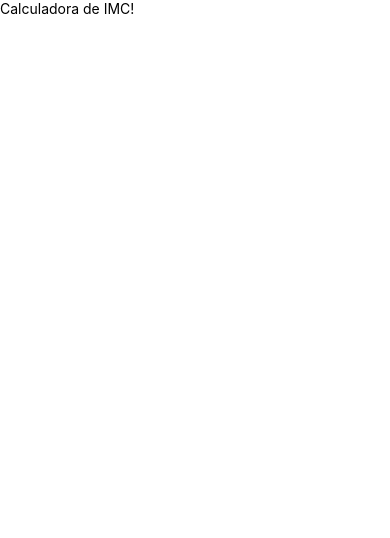
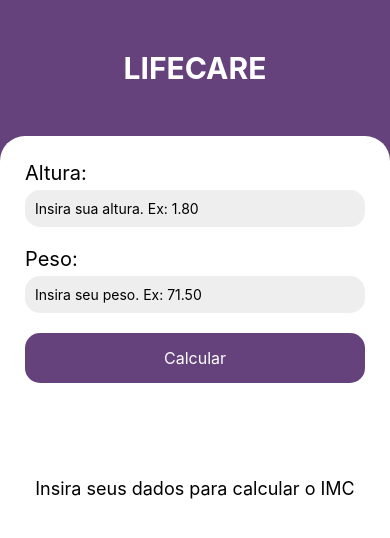
Before and after one commit to edusdorneles/calculadora-imc, a React Native app: screen / in a window 390 px wide. Shown: the top 538 px of the page. Built offline with nearby package versions, Linux system fonts and the light colour scheme.

Commit message:
🔥 New: Versão 2.0

```diff
--- a/App.tsx
+++ b/App.tsx
@@ -1,9 +1,25 @@
-import { Text, View } from "react-native";
+import { View, StatusBar } from "react-native";
 
-export default function App() {
+// Styles
+import { styles } from "./styles";
+
+// Components
+import Title from "./src/components/Title/Title";
+import Main from "./src/components/Main/Main";
+
+const App = () => {
   return (
-    <View>
-      <Text>Calculadora de IMC!</Text>
+    <View style={styles.appContainer}>
+      <Title title="LIFECARE" />
+      <Main />
+
+      <StatusBar
+        translucent={true}
+        backgroundColor="#65427C"
+        barStyle="light-content"
+      />
     </View>
   );
-}
+};
+
+export default App;
--- /dev/null
+++ b/src/components/Main/Main.tsx
@@ -0,0 +1,100 @@
+import { useState } from "react";
+import {
+  View,
+  Text,
+  TextInput,
+  TouchableOpacity,
+  Keyboard,
+} from "react-native";
+
+// Styles
+import { styles } from "./styles";
+
+const Main = () => {
+  const [height, setHeight] = useState("");
+  const [weight, setWeight] = useState("");
+  const [result, setResult] = useState("");
+  const [textResult, setTextResult] = useState("");
+  const [message, setMessage] = useState(
+    "Insira seus dados para calcular o IMC"
+  );
+
+  const calculateIMC = () => {
+    if (height && weight) {
+      const weightParsed = parseFloat(weight);
+      const heightParsed = parseFloat(height);
+
+      const imc = (weightParsed / (heightParsed * heightParsed)).toFixed(2);
+      const imcParsed = parseFloat(imc);
+
+      if (imcParsed < 18.5) {
+        setTextResult("Peso baixo");
+      } else if (imcParsed >= 18.5 && imcParsed <= 24.9) {
+        setTextResult("Peso normal");
+      } else if (imcParsed >= 25 && imcParsed <= 34.9) {
+        setTextResult("Sobrepeso");
+      } else if (imcParsed >= 30 && imcParsed <= 34.9) {
+        setTextResult("Obesidade I");
+      } else if (imcParsed >= 35 && imcParsed <= 39.9) {
+        setTextResult("Obesidade II");
+      } else {
+        setTextResult("Obesidade III");
+      }
+
+      setResult(imc.replace(".", ","));
+      setMessage("Seu IMC é:");
+    } else {
+      setMessage("Preencha todos os campos.");
+      setResult("");
+      setTextResult("");
+    }
+
+    // Reset
+    setHeight("");
+    setWeight("");
+    Keyboard.dismiss();
+  };
+
+  return (
+    <View style={styles.mainContainer}>
+      <View>
+        <Text style={styles.inputTitle}>Altura:</Text>
+        <TextInput
+          style={styles.input}
+          placeholder="Insira sua altura. Ex: 1.80"
+          keyboardType="numeric"
+          maxLength={4}
+          defaultValue={height}
+          onChangeText={(e: any) => setHeight(e)}
+        />
+
+        <Text style={styles.inputTitle}>Peso:</Text>
+        <TextInput
+          style={styles.input}
+          placeholder="Insira seu peso. Ex: 71.50"
+          keyboardType="numeric"
+          maxLength={5}
+          defaultValue={weight}
+          onChangeText={(e: any) => setWeight(e)}
+        />
+
+        <TouchableOpacity
+          style={styles.calculateBtn}
+          onPress={() => {
+            calculateIMC();
+          }}
+        >
+          <Text style={styles.calculateBtnText}>Calcular</Text>
+        </TouchableOpacity>
+      </View>
+
+      <View style={styles.resultContainer}>
+        <Text style={styles.resultText}>{message}</Text>
+        <Text style={styles.imcResult}>{result}</Text>
+        <Text style={styles.resultText}>{textResult}</Text>
+      </View>
+    </View>
+  );
+};
+
+export default Main;
--- /dev/null
+++ b/src/components/Main/styles.ts
@@ -0,0 +1,59 @@
+import { StyleSheet } from "react-native";
+
+export const styles = StyleSheet.create({
+  mainContainer: {
+    backgroundColor: "#FFFFFF",
+    height: "100%",
+    borderTopLeftRadius: 25,
+    borderTopRightRadius: 25,
+    padding: 25,
+  },
+
+  inputTitle: {
+    fontSize: 20,
+    marginBottom: 5,
+  },
+
+  input: {
+    marginBottom: 20,
+    width: "auto",
+    backgroundColor: "#EEEEEE",
+    borderRadius: 15,
+    padding: 10,
+    fontSize: 14,
+  },
+
+  calculateBtn: {
+    backgroundColor: "#65427C",
+    padding: 15,
+    borderRadius: 15,
+    alignItems: "center",
+  },
+
+  calculateBtnText: {
+    color: "#FFFFFF",
+    fontSize: 16,
+  },
+
+  messageText: {
+    textAlign: "center",
+  },
+
+  resultContainer: {
+    justifyContent: "center",
+    alignItems: "center",
+    flexDirection: "column",
+    marginTop: 95,
+  },
+
+  resultText: {
+    fontSize: 18,
+  },
+
+  imcResult: {
+    color: "#65427C",
+    fontSize: 55,
+    fontWeight: "bold",
+    margin: 4,
+  },
+});
--- /dev/null
+++ b/src/components/Title/Title.tsx
@@ -0,0 +1,19 @@
+import { View, Text } from "react-native";
+
+/// Styles
+import { styles } from "./styles";
+
+// Interface
+interface Title {
+  title: string;
+}
+
+const Title: React.FC<Title> = ({ title }) => {
+  return (
+    <View style={styles.titleContainer}>
+      <Text style={styles.title}>{title}</Text>
+    </View>
+  );
+};
+
+export default Title;
--- /dev/null
+++ b/src/components/Title/styles.ts
@@ -0,0 +1,14 @@
+import { StyleSheet } from "react-native";
+
+export const styles = StyleSheet.create({
+  titleContainer: {
+    padding: 50,
+    alignItems: "center",
+  },
+
+  title: {
+    fontSize: 30,
+    fontWeight: "bold",
+    color: "#FFFFFF",
+  },
+});
--- /dev/null
+++ b/styles.ts
@@ -0,0 +1,7 @@
+import { StyleSheet } from "react-native";
+
+export const styles = StyleSheet.create({
+  appContainer: {
+    backgroundColor: "#65427C",
+  },
+});
```
